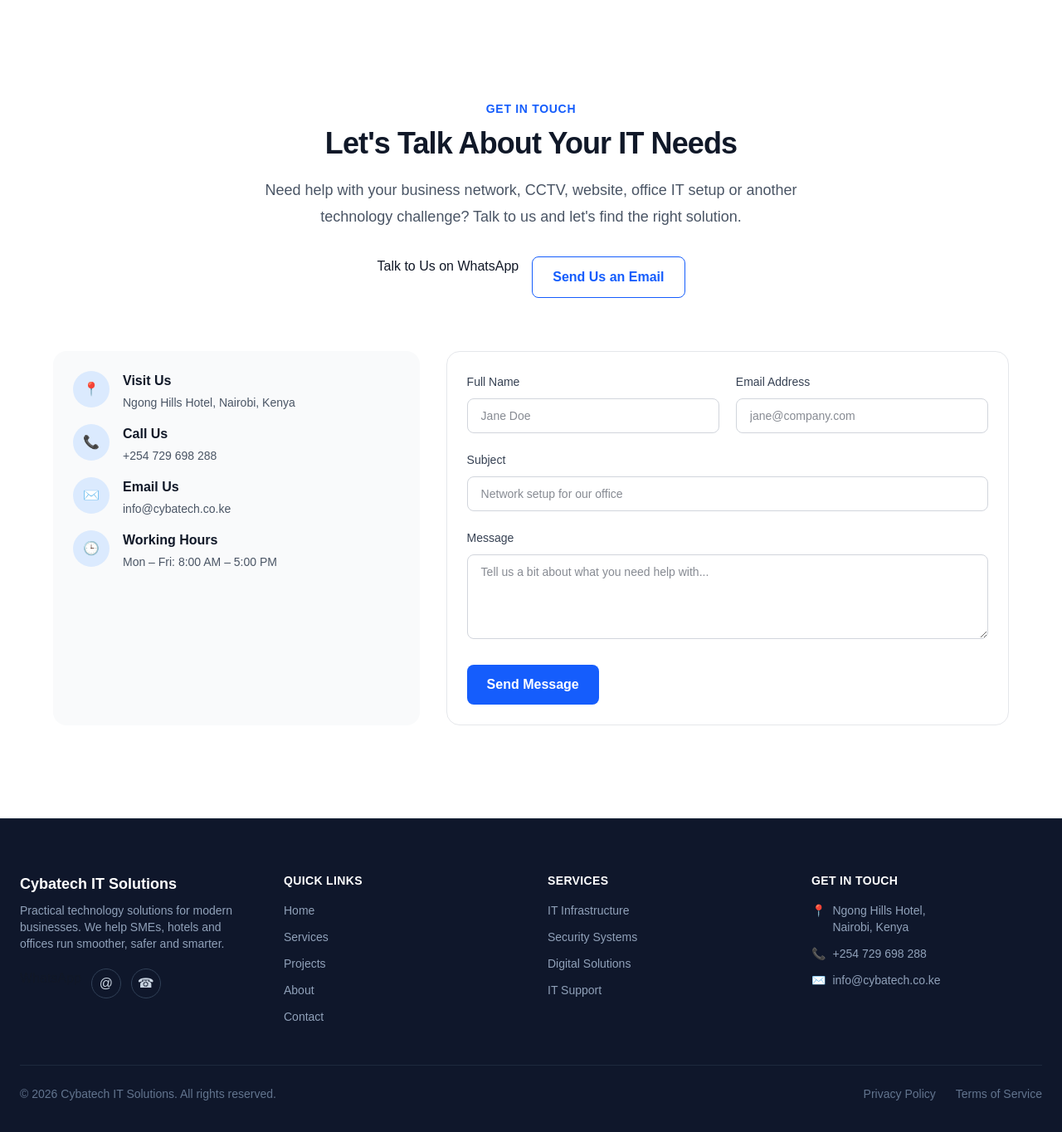
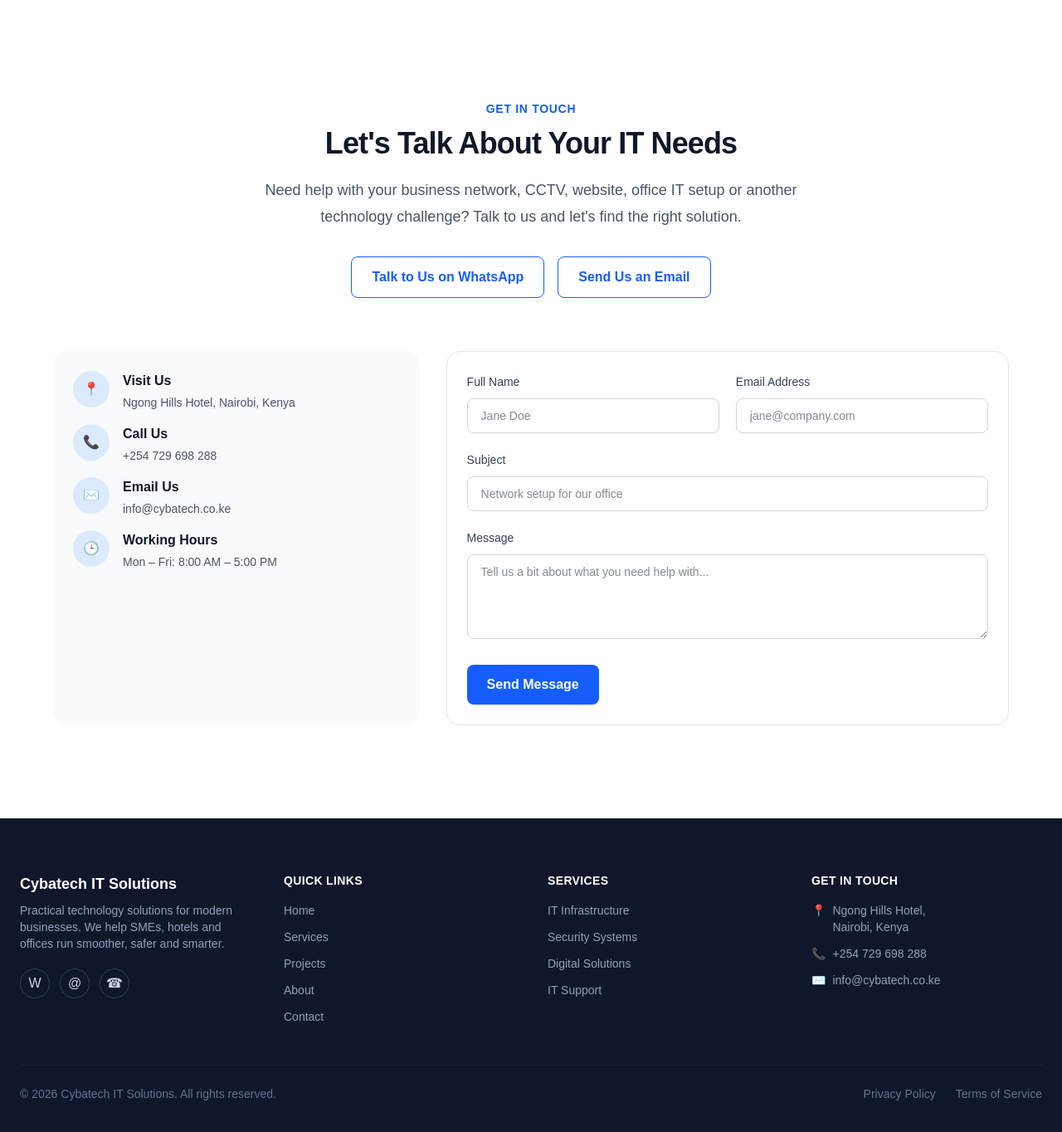
Before and after one commit to Tinted-dev/cybatech-website, a React (Vite) app: page / in a window 1280 px wide. Shown: the part 4333-5697 px from the top of the page at 83% size. Built offline with nearby package versions, Linux system fonts and the light colour scheme.

Commit message:
button styling

```diff
--- a/src/components/Contact.jsx
+++ b/src/components/Contact.jsx
@@ -25,6 +25,7 @@
               href={whatsappUrl}
               target="_blank"
               rel="noopener noreferrer"
+              className="rounded-lg border border-blue-600 px-6 py-3 font-semibold text-blue-600 transition hover:bg-blue-50"
             >
                Talk to Us on WhatsApp
             </a>
--- a/src/components/Footer.jsx
+++ b/src/components/Footer.jsx
@@ -19,11 +19,13 @@
 
             <div className="mt-5 flex gap-3">
               <a
-             href={whatsappUrl}
+            href={whatsappUrl}
             target="_blank"
             rel="noopener noreferrer"
+            aria-label="Whatsapp us"
+            className="flex h-9 w-9 items-center justify-center rounded-full border border-slate-700 text-slate-300 transition hover:border-blue-400 hover:text-blue-400"
             >
-             WhatsApp
+             W
             </a>
               <a
                 href="mailto:info@cybatech.co.ke"
```
